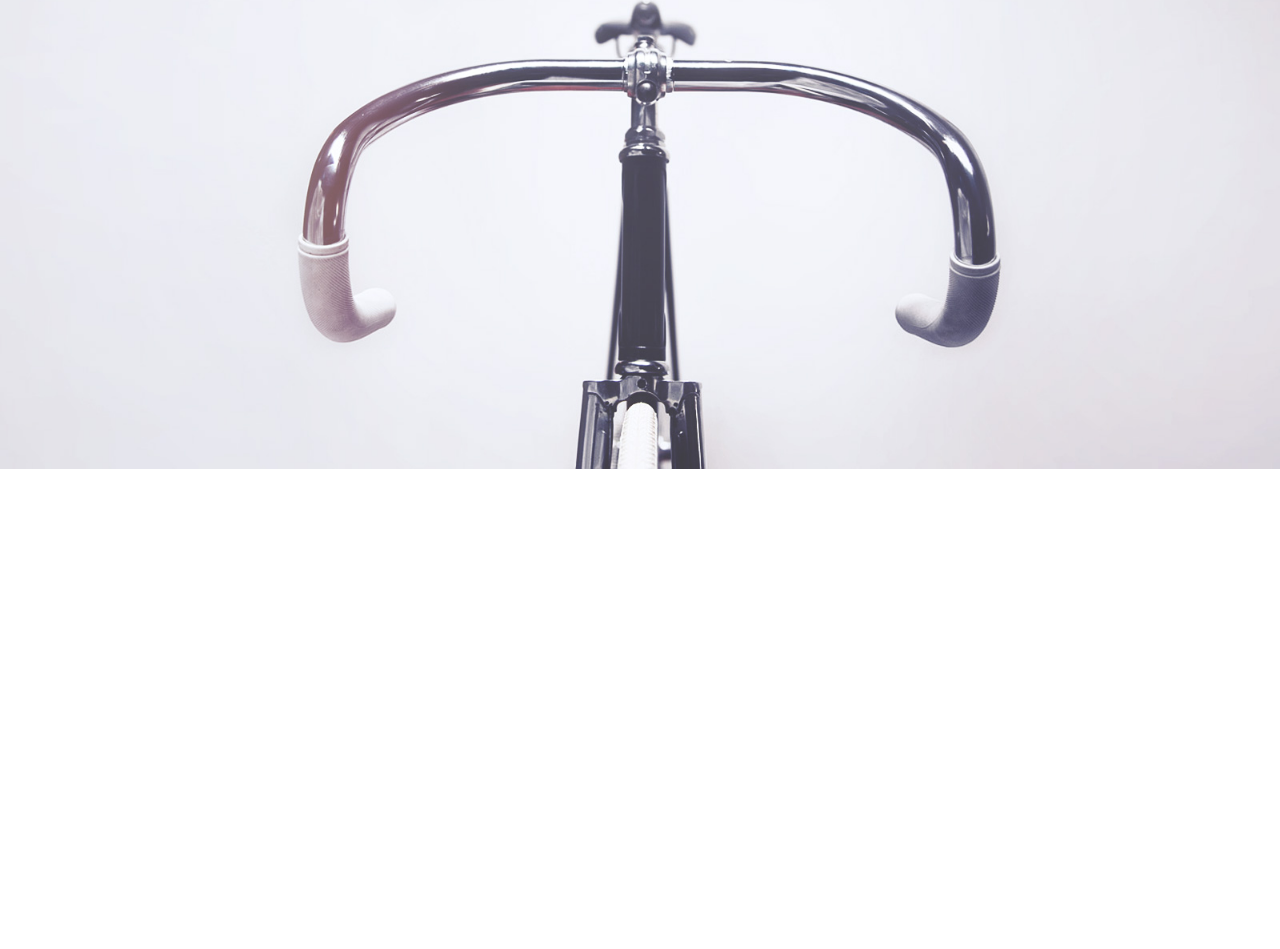
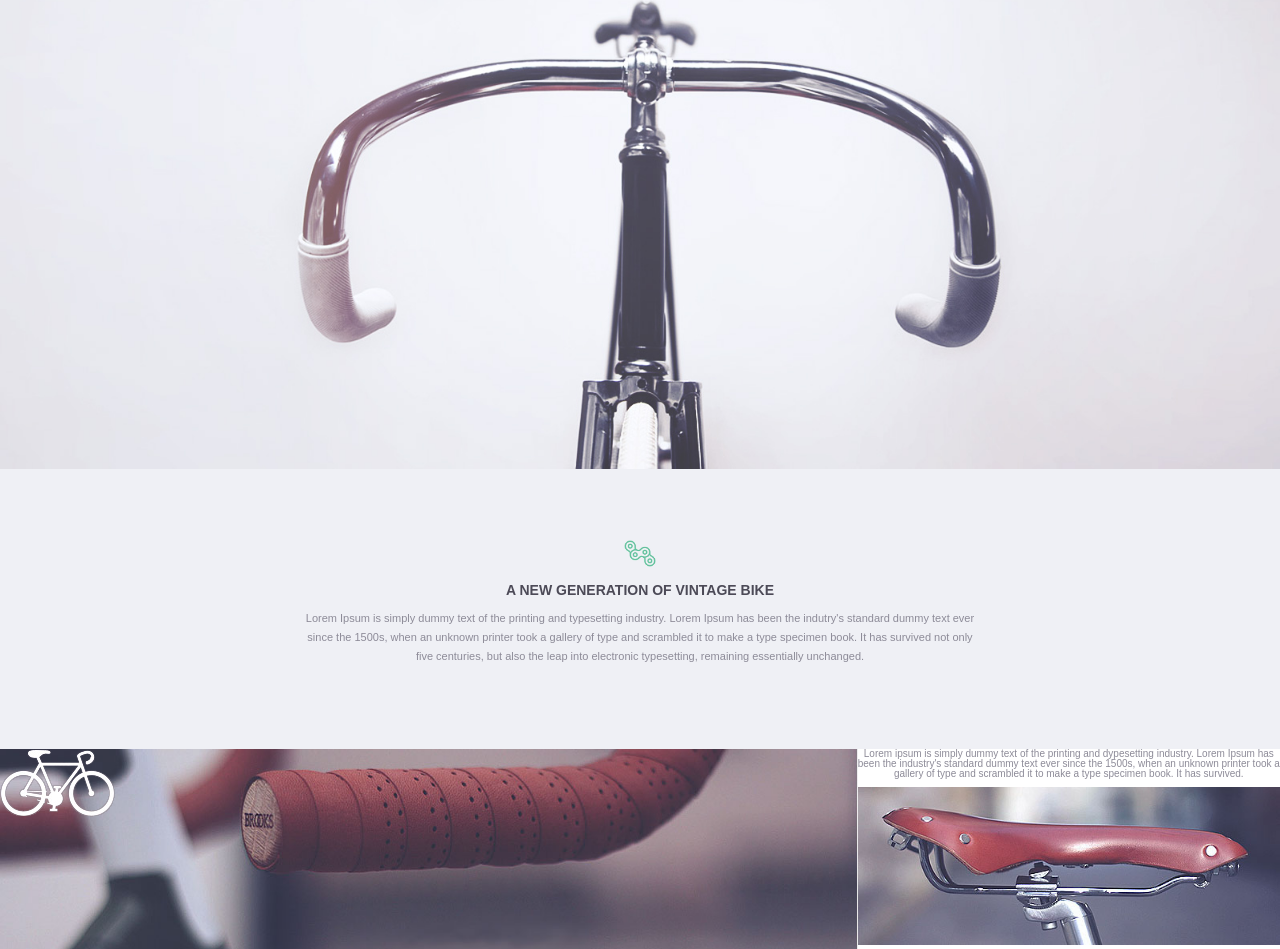
Before and after one commit to Nick-Maldonado/Mockup-Exercise, a plain HTML site: page index.html in a window 1280 px wide. Shown: the part 171-1120 px from the top of the page. Before the commit the page ends 800 px from the top, so only its background shows below. Drawn offline with Linux system fonts and the light colour scheme.

Commit message:
more progress

```diff
--- a/index.html
+++ b/index.html
@@ -18,6 +18,25 @@
     <div class="hero">
       <img src="assets/hero.png">
     </div>
+    <div class="intro">
+      <img src="assets/chains-icon.png">
+      <h6>A NEW GENERATION OF VINTAGE BIKE</h6>
+      <p>Lorem Ipsum is simply dummy text of the printing and typesetting industry. Lorem Ipsum has been the indutry's standard dummy text ever</p>
+      <p>since the 1500s, when an unknown printer took a gallery of type and scrambled it to make a type specimen book.  It has survived not only</p>
+      <p>five centuries, but also the leap into electronic typesetting, remaining essentially unchanged.</p>
+    </div>
+    <div class="row1">
+      <div class="left1">
+        <img class="bike" src="assets/bike.png">
+        <img class="bike-1" src="assets/bike-1.jpg">
+      </div>
+      <div class="right1">
+        <div class="fillerwords r1text1">
+          Lorem ipsum is simply dummy text of the printing and dypesetting industry. Lorem Ipsum has been the industry's standard dummy text ever since the 1500s, when an unknown printer took a gallery of type and scrambled it to make a type specimen book.  It has survived.
+        </div>
+        <img class="seat" src="assets/seat.jpg">
+      </div>
+    </div>
   </body>
 
 </html>
--- a/style.css
+++ b/style.css
@@ -76,7 +76,6 @@ table {
 .topbar li a {
   text-decoration: none;
   color: #8d8b98;
-
 }
 
 .topbar img {
@@ -86,3 +85,65 @@ table {
 .hero img{
   width: 100%;
 }
+
+.intro {
+  width: 100%;
+  background-color: #eff0f5;
+  height: 280px;
+}
+
+.intro img {
+  display: block;
+  padding-top: 71px;
+  margin: 0 auto;
+  width: 32px;
+}
+
+ h6 {
+  font-family: sans-serif;
+  font-size: 14px;
+  text-align: center;
+  font-weight: bold;
+  color: #4c4a57;
+  padding: 16px;
+}
+
+.intro p {
+  font-family: sans-serif;
+  font-size: 11px;
+  text-align: center;
+  color: #8d8b98;
+  padding-bottom: 8px;
+}
+
+.row1 .left1 {
+  width: 67%;
+  float: left
+}
+
+.row1 .left1 .bike-1 {
+  width: 100%;
+}
+
+.row1 .left1 .bike {
+  position: absolute;
+}
+
+.row1 .right1 {
+  width: 33%;
+  float: left;
+}
+
+.row1 .right1 .seat {
+  width: 100%
+}
+
+.fillerwords {
+  font-family: sans-serif;
+  font-size: 10px;
+  text-align: center;
+  color: #8d8b98;
+  padding-bottom: 8px;
+}
+
+.r1text1
```
Also changed, not shown: 1 other file.
